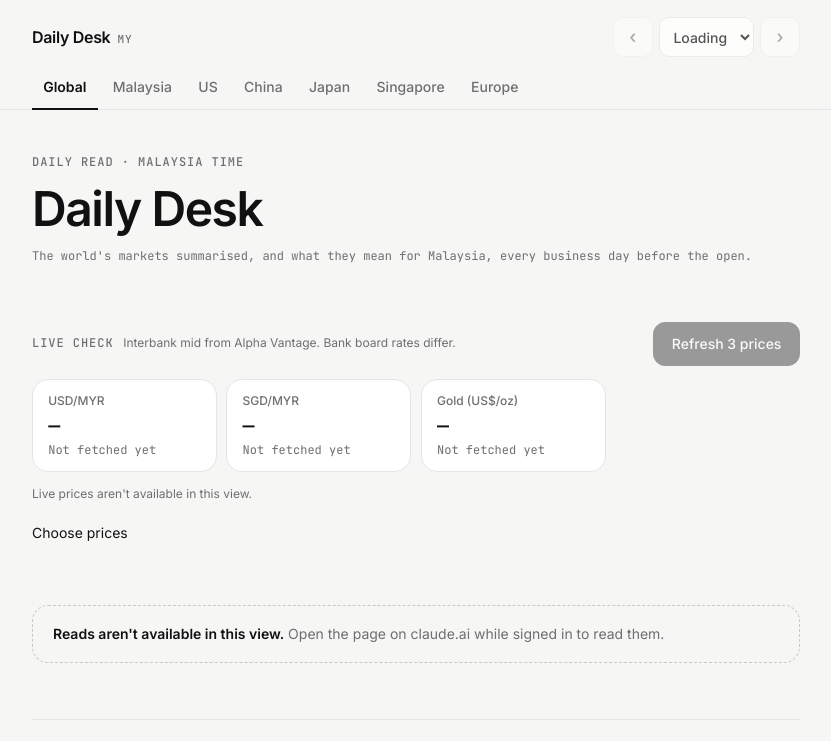
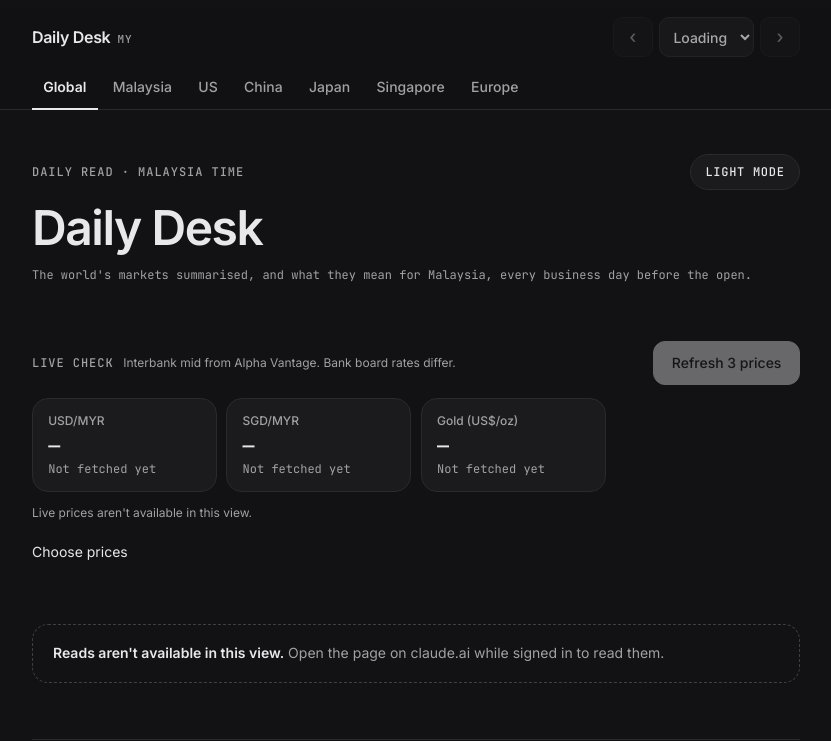
Before and after one commit to legaxy6-repo/bursaread, a plain HTML site: page morning-read/index.html in a window 1280 px wide. Shown: the top 741 px of the page, without its empty margins (224-1055 px from the left). Drawn offline with Linux system fonts and the light colour scheme.

Commit message:
Daily Desk: dark by default with a light-mode switch
Co-Authored-By: Claude Opus 5.5 <noreply@anthropic.com>
Claude-Session: https://claude.ai/code/session_01So2fFZadweFHQP5ruH3uSN

```diff
--- a/morning-read/index.html
+++ b/morning-read/index.html
@@ -6,25 +6,27 @@
 <style>
 /* Layout: a Swiss reading column on a calm alabaster canvas under a frosted sticky bar. One graphite rate board is the contrast anchor. Chartreuse appears only as micro-moments: the live dot, the "moved" flag, the button hover and the scroll hairline. */
 :root {
-  --bg: #F6F6F4;
-  --surface: #FFFFFF;
-  --ink: #111113;
-  --muted: #6E6E73;
-  --line: #E5E5E7;
-  --line-strong: #C7C7CC;
-  --accent: #111113;
+  /* Dark is the default: soft white on graphite. Light is one tap away (data-dd-theme="light"). */
+  --bg: #121214;
+  --surface: #1B1B1E;
+  --ink: #E8E8EA;
+  --muted: #A1A1A6;
+  --line: #2A2A2E;
+  --line-strong: #3E3E44;
+  --accent: #E8E8EA;
   --signal: #B8E600;
+  --on-signal: #111113;
   --alert: #E84A27;
-  --frost: rgba(246, 246, 244, 0.78);
-  --board: #111113;
-  --board-line: #2C2C30;
+  --frost: rgba(18, 18, 20, 0.8);
+  --board: #1B1B1E;
+  --board-line: #2E2E33;
   --board-fg: #F5F5F7;
-  --board-ink: #F5F5F7;
+  --board-ink: #E8E8EA;
   --board-muted: #A1A1A6;
   --spark: #8E8E93;
-  --up: #111113;
-  --down: #111113;
-  --tip-bg: #FFFFFF;
+  --up: #E8E8EA;
+  --down: #E8E8EA;
+  --tip-bg: #F5F5F7;
   --tip-ink: #111113;
 
   --f-sans: "Inter", -apple-system, BlinkMacSystemFont, "Helvetica Neue", Arial, sans-serif;
@@ -38,6 +40,26 @@
   --s-xl: 1.75rem;
   --s-2xl: clamp(2rem, 4.6vw, 3rem);
   --r: 16px;
+  color-scheme: dark;
+}
+:root[data-dd-theme="light"] {
+  --bg: #F6F6F4;
+  --surface: #FFFFFF;
+  --ink: #111113;
+  --muted: #6E6E73;
+  --line: #E5E5E7;
+  --line-strong: #C7C7CC;
+  --accent: #111113;
+  --frost: rgba(246, 246, 244, 0.78);
+  --board: #111113;
+  --board-line: #2C2C30;
+  --board-fg: #F5F5F7;
+  --board-ink: #F5F5F7;
+  --board-muted: #A1A1A6;
+  --up: #111113;
+  --down: #111113;
+  --tip-bg: #FFFFFF;
+  --tip-ink: #111113;
   color-scheme: light;
 }
 
@@ -90,6 +112,15 @@ a:hover { text-decoration-color: var(--ink); }
 .dd-progress { position: absolute; left: 0; right: 0; bottom: -1px; height: 2px; pointer-events: none; }
 .dd-progress span { display: block; height: 100%; background: var(--signal); transform-origin: left center; transform: scaleX(0); }
 
+/* Theme switch */
+.dd-mast-top { display: flex; align-items: center; justify-content: space-between; gap: 1rem; flex-wrap: wrap; }
+.dd-theme {
+  font: 500 var(--s-xs)/1 var(--f-mono); letter-spacing: 0.06em; text-transform: uppercase; color: var(--ink);
+  background: var(--surface); border: 1px solid var(--line); border-radius: 999px; min-height: 36px; padding: 0 0.9rem; cursor: pointer;
+  transition: border-color 320ms var(--ease);
+}
+.dd-theme:hover { border-color: var(--line-strong); }
+
 /* Masthead */
 .dd-mast { display: flex; flex-direction: column; gap: 0.75rem; }
 .dd-kicker, .dd-eyebrow { margin: 0; font: 500 var(--s-xs)/1.4 var(--f-mono); letter-spacing: 0.08em; text-transform: uppercase; color: var(--muted); }
@@ -128,7 +159,7 @@ a:hover { text-decoration-color: var(--ink); }
 .dd-step.dd-sowhat .dd-node { color: var(--ink); }
 
 /* Rate board: the graphite anchor */
-.dd-board { position: relative; background: var(--board); color: var(--board-ink); border-radius: 20px; padding: 1.25rem 1.375rem 1.375rem; display: flex; flex-direction: column; gap: 1.5rem; }
+.dd-board { position: relative; background: var(--board); color: var(--board-ink); border: 1px solid var(--board-line); border-radius: 20px; padding: 1.25rem 1.375rem 1.375rem; display: flex; flex-direction: column; gap: 1.5rem; }
 .dd-bgroup { display: flex; flex-direction: column; }
 .dd-bgroup h3 { margin: 0 0 0.35rem; font: 500 var(--s-xs)/1.4 var(--f-mono); letter-spacing: 0.1em; text-transform: uppercase; color: var(--board-muted); }
 .dd-row {
@@ -145,7 +176,7 @@ a:hover { text-decoration-color: var(--ink); }
 .dd-r-meta a { color: var(--board-ink); text-decoration-color: var(--board-muted); }
 .dd-r-spark { grid-area: spark; height: 30px; min-width: 0; position: relative; }
 .dd-r-spark svg { display: block; overflow: visible; touch-action: none; }
-.dd-moved { display: inline-block; margin-left: 0.45rem; font: 500 0.625rem/1.6 var(--f-mono); letter-spacing: 0.08em; text-transform: uppercase; color: var(--ink); background: var(--signal); border-radius: 4px; padding: 0 0.3rem; vertical-align: 0.1em; }
+.dd-moved { display: inline-block; margin-left: 0.45rem; font: 500 0.625rem/1.6 var(--f-mono); letter-spacing: 0.08em; text-transform: uppercase; color: var(--on-signal); background: var(--signal); border-radius: 4px; padding: 0 0.3rem; vertical-align: 0.1em; }
 .dd-tip { position: absolute; z-index: 3; pointer-events: none; background: var(--tip-bg); color: var(--tip-ink); font: 500 var(--s-xs)/1.3 var(--f-mono); padding: 0.3rem 0.55rem; border-radius: 8px; white-space: nowrap; box-shadow: 0 2px 12px rgba(17, 17, 19, 0.28); }
 .dd-board-foot { display: flex; flex-direction: column; gap: 0.5rem; font-size: var(--s-sm); color: var(--board-ink); border-top: 1px solid var(--board-line); padding-top: 0.9rem; }
 .dd-board-foot p { margin: 0; }
@@ -222,7 +253,7 @@ a:hover { text-decoration-color: var(--ink); }
   background: var(--ink); color: var(--surface); cursor: pointer;
   transition: background-color 420ms var(--ease), color 420ms var(--ease), border-color 420ms var(--ease);
 }
-.dd-btn:hover:not(:disabled) { background: var(--signal); border-color: var(--signal); color: var(--ink); }
+.dd-btn:hover:not(:disabled) { background: var(--signal); border-color: var(--signal); color: var(--on-signal); }
 .dd-btn:disabled { opacity: 0.4; cursor: default; }
 .dd-tiles { display: grid; grid-template-columns: repeat(auto-fill, minmax(10rem, 1fr)); gap: 0.6rem; }
 .dd-tile { background: var(--surface); border: 1px solid var(--line); border-radius: var(--r); padding: 0.8rem 0.95rem; display: flex; flex-direction: column; gap: 0.15rem; min-width: 0; transition: border-color 420ms var(--ease); }
@@ -268,7 +299,10 @@ a:hover { text-decoration-color: var(--ink); }
 
 <div class="dd-wrap">
   <div class="dd-mast" id="masthead">
-    <p class="dd-kicker">Daily read &middot; Malaysia time</p>
+    <div class="dd-mast-top">
+      <p class="dd-kicker">Daily read &middot; Malaysia time</p>
+      <button type="button" class="dd-theme" id="theme-toggle">Light mode</button>
+    </div>
     <h1 id="ed-title">Daily Desk</h1>
     <p class="dd-covers" id="ed-covers">The world's markets summarised, and what they mean for Malaysia, every business day before the open.</p>
   </div>
@@ -1248,6 +1282,22 @@ a:hover { text-decoration-color: var(--ink); }
       .catch(function () { LV.ready = true; renderLive(); });
   }
 
+  /* Theme: dark by default, remembered in this browser */
+  var theme = "dark";
+  try { var savedTheme = localStorage.getItem("dd-theme"); if (savedTheme === "light" || savedTheme === "dark") theme = savedTheme; } catch (e) { /* storage unavailable */ }
+  function applyTheme() {
+    document.documentElement.setAttribute("data-dd-theme", theme);
+    var tb = $("theme-toggle");
+    tb.textContent = theme === "dark" ? "Light mode" : "Dark mode";
+    tb.setAttribute("aria-label", theme === "dark" ? "Switch to light mode" : "Switch to dark mode");
+  }
+  applyTheme();
+  $("theme-toggle").addEventListener("click", function () {
+    theme = theme === "dark" ? "light" : "dark";
+    applyTheme();
+    try { localStorage.setItem("dd-theme", theme); } catch (e) { /* not remembered */ }
+  });
+
   var bar = $("progress-bar"), ticking = false;
   function progress() {
     var max = document.documentElement.scrollHeight - window.innerHeight;
```
